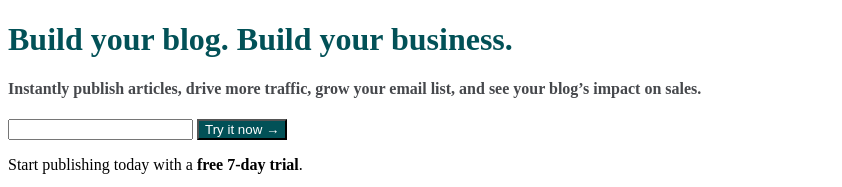
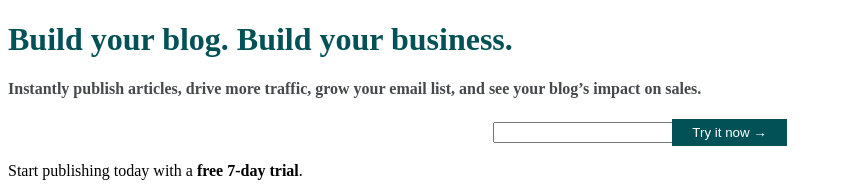
Before and after one commit to tony0710/htmlFundamentals_matcha, a plain HTML site: page index.html in a window 1280 px wide. Shown: the top 187 px of the page, without its empty margins (0-842 px from the left). Drawn offline with Linux system fonts and the light colour scheme.

Commit message:
Cambios de estilo del boton

```diff
--- a/styles.css
+++ b/styles.css
@@ -11,6 +11,15 @@ h4 {
 }
 
 button {
+  background-color: #025157;
   color: #fff;
-  background-color: #025157;
+  border: none;
+  border-top-left-radius: 0;
+  border-bottom-left-radius: 0;
+  padding: 6px 20px;
+  margin-left: -10px;
 }
+
+form {
+  text-align: center;
+}
```
